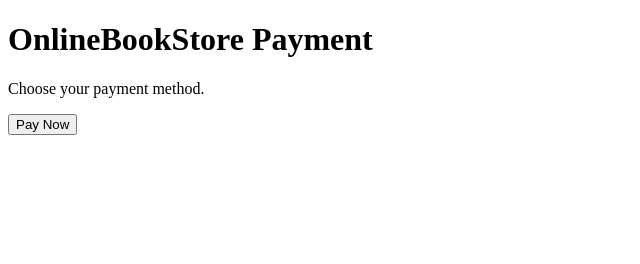
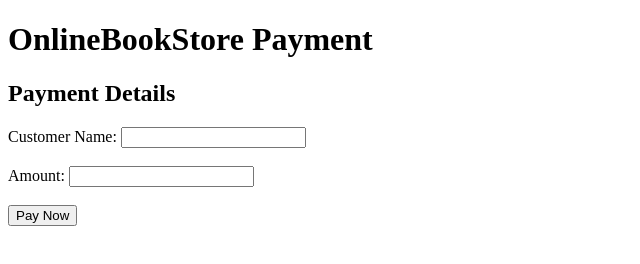
Before and after one commit to sumeet0712/OnlineBookStore, a plain HTML site: page payment.html in a window 1280 px wide. Shown: the whole page, without its empty margins (0-640 px from the left). Drawn offline with Linux system fonts and the light colour scheme.

Commit message:
Added payment module

```diff
--- a/payment.html
+++ b/payment.html
@@ -8,9 +8,21 @@
 
     <h1>OnlineBookStore Payment</h1>
 
-    <p>Choose your payment method.</p>
+    <h2>Payment Details</h2>
 
-    <button>Pay Now</button>
+    <form>
+        <label>Customer Name:</label>
+        <input type="text" required>
+
+        <br><br>
+
+        <label>Amount:</label>
+        <input type="number" required>
+
+        <br><br>
+
+        <button type="submit">Pay Now</button>
+    </form>
 
 </body>
 </html>
```
Also changed, not shown: index.html (+1 -1 lines).
